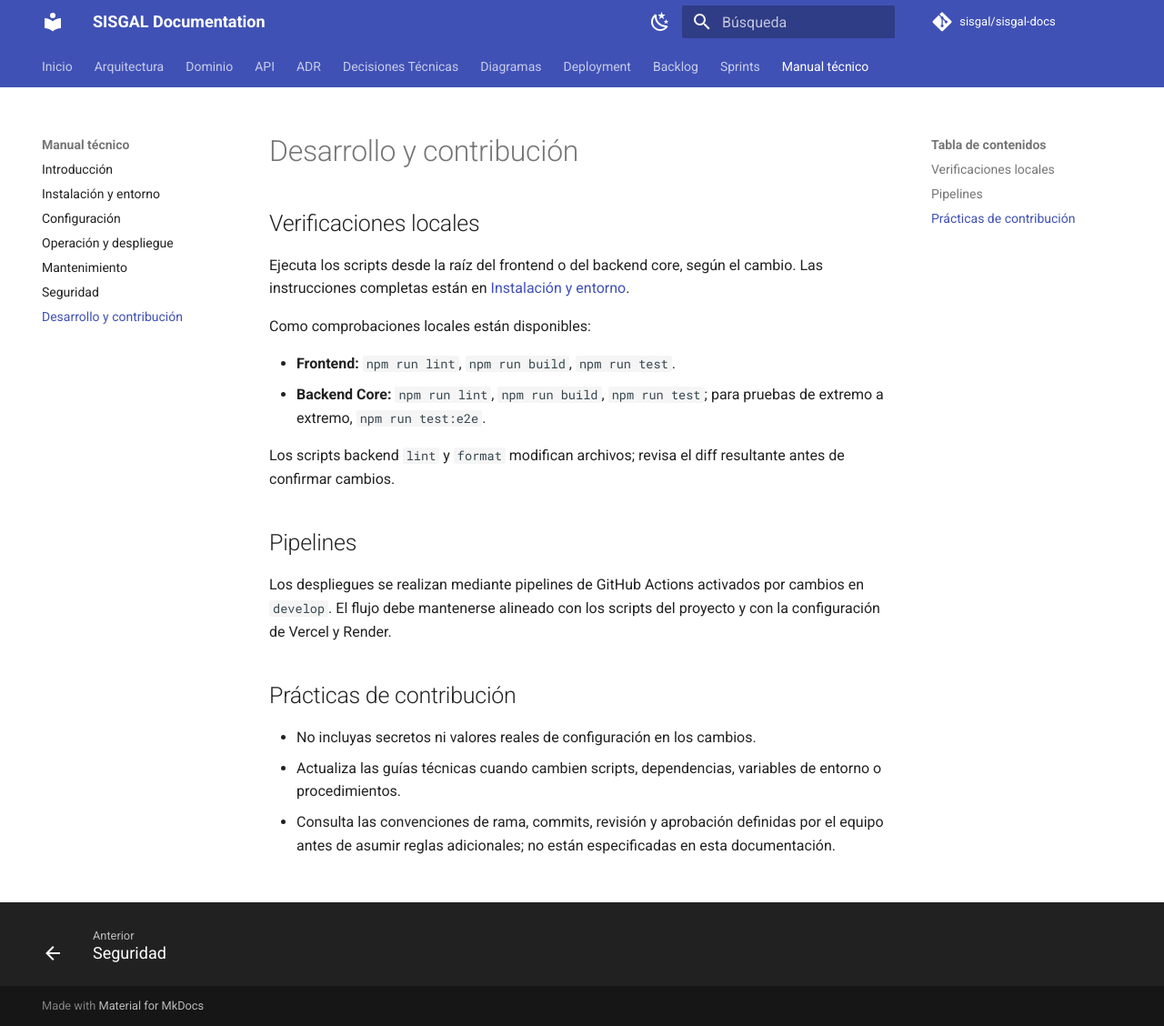
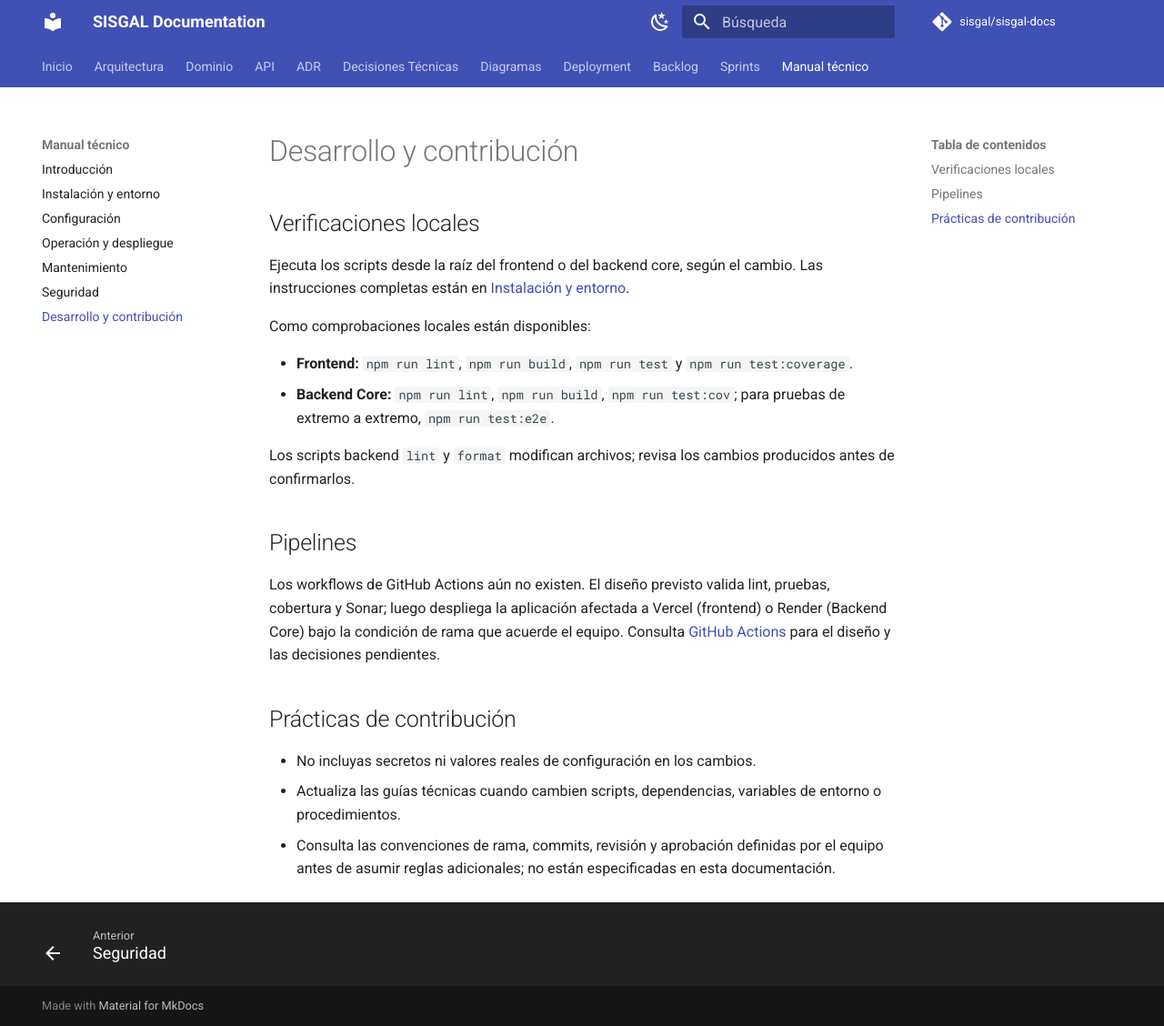
Before and after one commit to sisgal-platform/sisgal-docs, an MkDocs documentation site: the page built from docs/technical-guide/contributing.md, in a window 1280 px wide and 1128 px high. Shown: the whole window at 91% size. Built offline with MkDocs 1.6.1 and Material for MkDocs 9.7.7, drawn with Linux system fonts in a browser that asks for light colours; comment, search, counter and statistics services are not loaded.

Commit message:
docs: mark GitHub Actions pipelines as planned

```diff
--- a/docs/technical-guide/contributing.md
+++ b/docs/technical-guide/contributing.md
@@ -6,14 +6,14 @@ Ejecuta los scripts desde la raíz del frontend o del backend core, según el ca
 
 Como comprobaciones locales están disponibles:
 
-- **Frontend:** `npm run lint`, `npm run build`, `npm run test`.
-- **Backend Core:** `npm run lint`, `npm run build`, `npm run test`; para pruebas de extremo a extremo, `npm run test:e2e`.
+- **Frontend:** `npm run lint`, `npm run build`, `npm run test` y `npm run test:coverage`.
+- **Backend Core:** `npm run lint`, `npm run build`, `npm run test:cov`; para pruebas de extremo a extremo, `npm run test:e2e`.
 
-Los scripts backend `lint` y `format` modifican archivos; revisa el diff resultante antes de confirmar cambios.
+Los scripts backend `lint` y `format` modifican archivos; revisa los cambios producidos antes de confirmarlos.
 
 ## Pipelines
 
-Los despliegues se realizan mediante pipelines de GitHub Actions activados por cambios en `develop`. El flujo debe mantenerse alineado con los scripts del proyecto y con la configuración de Vercel y Render.
+Los workflows de GitHub Actions aún no existen. El diseño previsto valida lint, pruebas, cobertura y Sonar; luego despliega la aplicación afectada a Vercel (frontend) o Render (Backend Core) bajo la condición de rama que acuerde el equipo. Consulta [GitHub Actions](../deployment/github-actions.md) para el diseño y las decisiones pendientes.
 
 ## Prácticas de contribución
 
```
